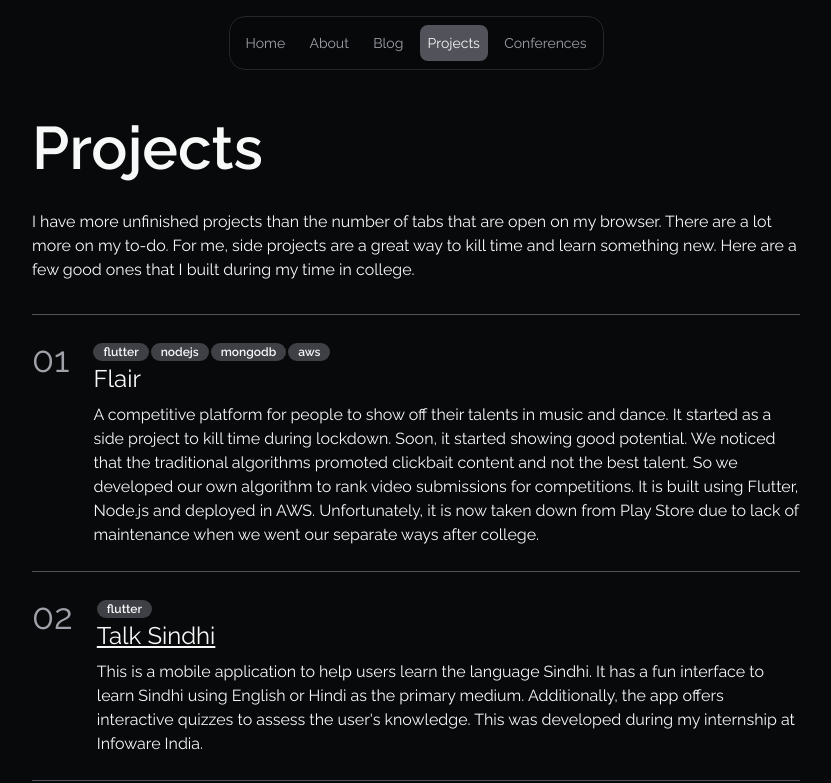
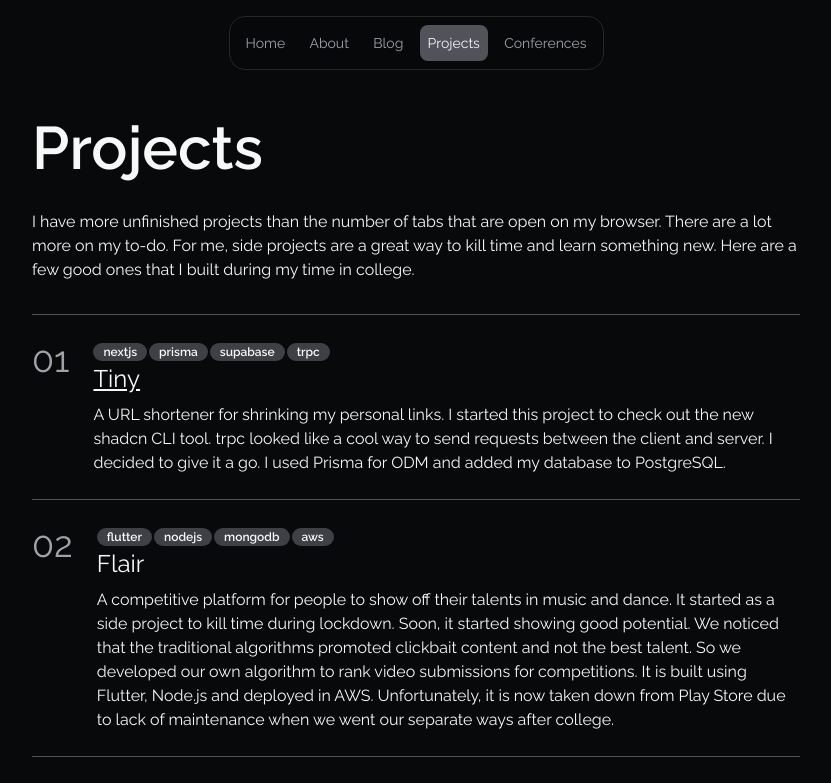
Before and after one commit to AbhayVAshokan/abhay.app, a Next.js app: page /projects in a window 1280 px wide. Shown: the top 783 px of the page, without its empty margins (224-1055 px from the left). Built offline with nearby package versions, Linux system fonts and the light colour scheme.

Commit message:
Added tiny to the project list

```diff
--- a/app/projects/page.tsx
+++ b/app/projects/page.tsx
@@ -2,6 +2,14 @@ import Card from "@/app/components/card";
 import Header from "@/app/components/header";
 
 const PROJECTS = [
+  {
+    title: "Tiny",
+    prefix: ["nextjs", "prisma", "supabase", "trpc"],
+    link: "https://tiny.abhay.app",
+    target: "_blank",
+    summary:
+      "A URL shortener for shrinking my personal links. I started this project to check out the new shadcn CLI tool. trpc looked like a cool way to send requests between the client and server. I decided to give it a go. I used Prisma for ODM and added my database to PostgreSQL.",
+  },
   {
     title: "Flair",
     prefix: ["flutter", "nodejs", "mongodb", "aws"],
```
